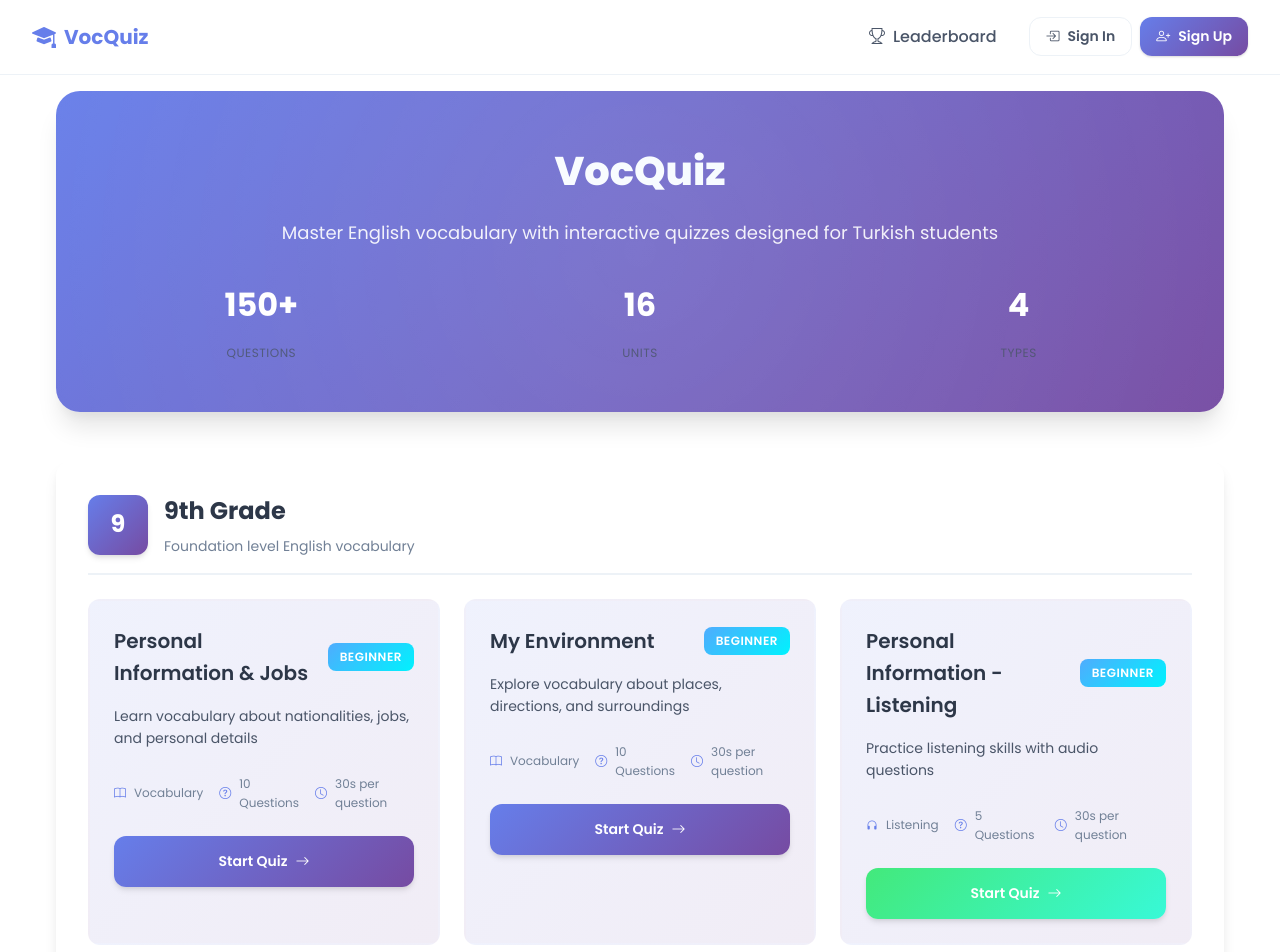
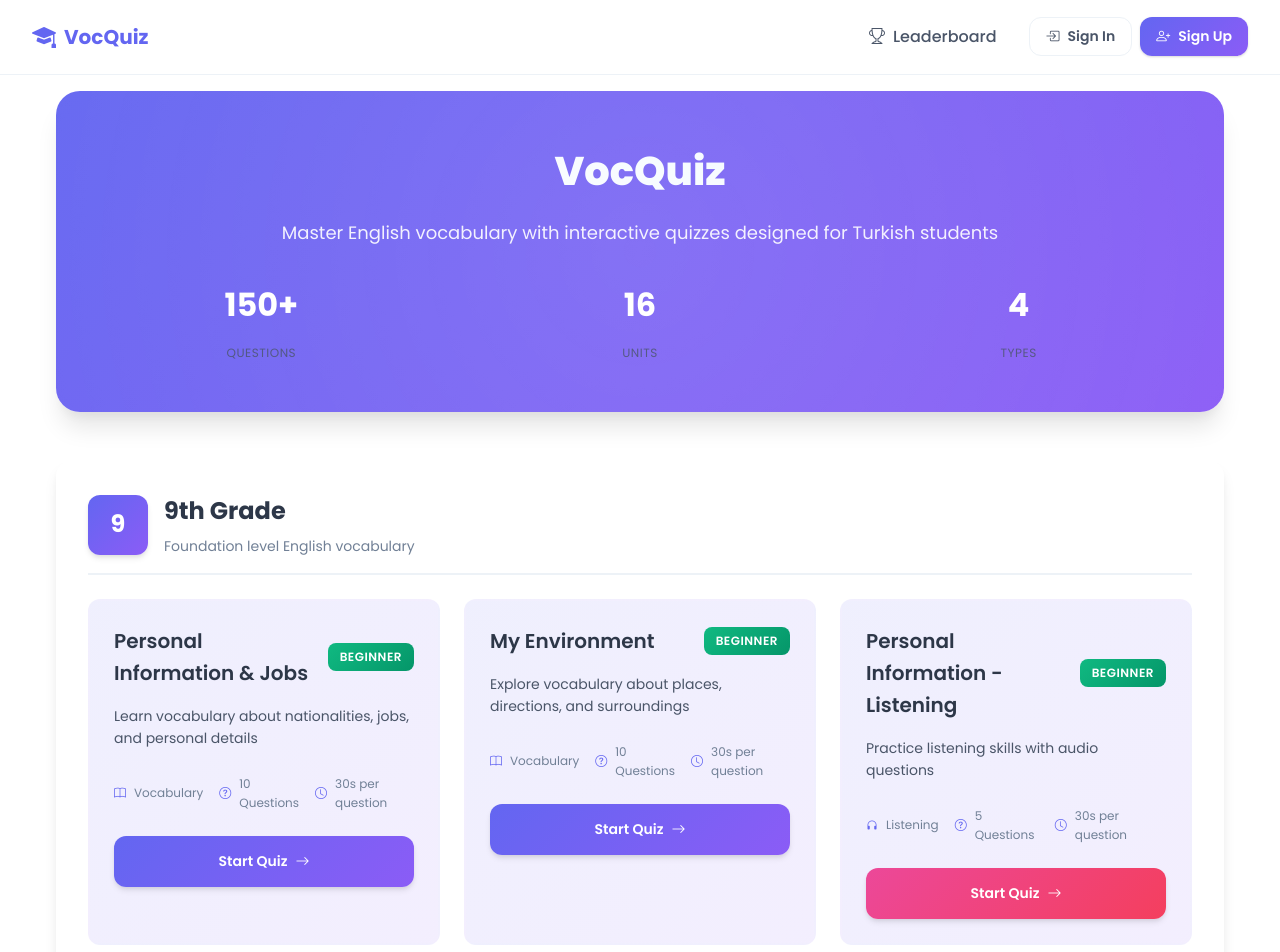
Before and after one commit to cheraphp/tubitak, a React (Create React App) app: page / in a window 1280 px wide. Shown: the top 952 px of the page. Built offline with nearby package versions, Linux system fonts and the light colour scheme.

Commit message:
Fix Theme Colors and Modal Z-Index Issues

```diff
--- a/src/assets/css/auth.css
+++ b/src/assets/css/auth.css
@@ -9,14 +9,14 @@
   display: flex;
   align-items: center;
   justify-content: center;
-  z-index: 1000;
+  z-index: 9999;
   backdrop-filter: blur(5px);
   animation: fadeIn 0.3s ease-out;
   padding: 1rem;
 }
 
 .auth-modal {
-  background: #ffffff;
+  background: var(--bg-white);
   border-radius: var(--radius-2xl);
   width: 100%;
   max-width: 450px;
@@ -71,7 +71,7 @@
 
 .auth-form {
   padding: 2rem;
-  background: #ffffff;
+  background: var(--bg-white);
 }
 
 .form-group {
@@ -93,8 +93,8 @@
   border-radius: var(--radius-lg);
   font-size: 0.875rem;
   transition: var(--transition-fast);
-  background: #ffffff;
-  color: #2d3748;
+  background: var(--bg-white);
+  color: var(--text-primary);
 }
 
 .form-group input:focus {
@@ -143,12 +143,12 @@
 .auth-footer {
   padding: 1.5rem 2rem;
   text-align: center;
-  background: #ffffff;
+  background: var(--bg-white);
   border-top: 1px solid var(--bg-secondary);
 }
 
 .auth-footer p {
-  color: #4a5568;
+  color: var(--text-secondary);
   font-size: 0.875rem;
 }
 
@@ -190,14 +190,14 @@
   display: flex;
   align-items: center;
   justify-content: center;
-  z-index: 1000;
+  z-index: 9999;
   backdrop-filter: blur(5px);
   animation: fadeIn 0.3s ease-out;
   padding: 1rem;
 }
 
 .profile-modal {
-  background: #ffffff;
+  background: var(--bg-white);
   border-radius: var(--radius-2xl);
   width: 100%;
   max-width: 500px;
@@ -211,13 +211,13 @@
   padding: 1rem;
   display: flex;
   justify-content: flex-end;
-  background: #ffffff;
+  background: var(--bg-white);
 }
 
 .profile-content {
   padding: 0 2rem 2rem;
   text-align: center;
-  background: #ffffff;
+  background: var(--bg-white);
 }
 
 .profile-avatar {
@@ -255,12 +255,12 @@
 .profile-info h2 {
   font-size: 1.5rem;
   font-weight: 700;
-  color: #2d3748;
+  color: var(--text-primary);
   margin-bottom: 0.25rem;
 }
 
 .profile-email {
-  color: #4a5568;
+  color: var(--text-secondary);
   font-size: 0.875rem;
   margin-bottom: 2rem;
 }
@@ -287,13 +287,13 @@
 
 .xp-next {
   font-size: 0.75rem;
-  color: var(--text-secondary);
+  color: var(--text-light);
 }
 
 .xp-bar {
   width: 100%;
   height: 8px;
-  background: rgba(102, 126, 234, 0.2);
+  background: var(--bg-secondary);
   border-radius: 4px;
   overflow: hidden;
 }
@@ -341,13 +341,13 @@
 .stat-value {
   font-size: 1.125rem;
   font-weight: 700;
-  color: #2d3748;
+  color: var(--text-primary);
   line-height: 1.2;
 }
 
 .stat-label {
   font-size: 0.75rem;
-  color: #4a5568;
+  color: var(--text-secondary);
   text-transform: uppercase;
   letter-spacing: 0.5px;
 }
--- a/src/assets/css/home.css
+++ b/src/assets/css/home.css
@@ -182,7 +182,7 @@
 }
 
 .unit-card {
-  background: linear-gradient(135deg, rgba(102, 126, 234, 0.1) 0%, rgba(118, 75, 162, 0.1) 100%);
+  background: linear-gradient(135deg, rgba(99, 102, 241, 0.1) 0%, rgba(139, 92, 246, 0.1) 100%);
   border-radius: var(--radius-lg);
   padding: 1.5rem;
   border: 2px solid transparent;
@@ -338,7 +338,7 @@
   text-align: center;
   padding: 1.5rem;
   border-radius: var(--radius-lg);
-  background: linear-gradient(135deg, rgba(102, 126, 234, 0.05) 0%, rgba(118, 75, 162, 0.05) 100%);
+  background: linear-gradient(135deg, rgba(99, 102, 241, 0.05) 0%, rgba(139, 92, 246, 0.05) 100%);
   transition: var(--transition-normal);
 }
 
--- a/src/assets/css/quiz.css
+++ b/src/assets/css/quiz.css
@@ -386,7 +386,7 @@
   left: -100%;
   width: 100%;
   height: 100%;
-  background: linear-gradient(90deg, transparent, rgba(102, 126, 234, 0.1), transparent);
+  background: linear-gradient(90deg, transparent, rgba(99, 102, 241, 0.1), transparent);
   transition: left 0.5s;
 }
 
@@ -396,7 +396,7 @@
 
 .answer-option:hover .answer-label {
   border-color: var(--primary-color);
-  background: rgba(102, 126, 234, 0.05);
+  background: rgba(99, 102, 241, 0.05);
   transform: translateY(-2px);
   box-shadow: var(--shadow-md);
 }
--- a/src/assets/css/result.css
+++ b/src/assets/css/result.css
@@ -349,7 +349,7 @@
 
 /* Performance Insights */
 .performance-insights {
-  background: linear-gradient(135deg, rgba(102, 126, 234, 0.1) 0%, rgba(118, 75, 162, 0.1) 100%);
+  background: linear-gradient(135deg, rgba(99, 102, 241, 0.1) 0%, rgba(139, 92, 246, 0.1) 100%);
   border-radius: var(--radius-lg);
   padding: 1.5rem;
   margin-top: 2rem;
--- a/src/assets/css/style.css
+++ b/src/assets/css/style.css
@@ -11,18 +11,18 @@
 
 :root {
   /* Primary Colors */
-  --primary-gradient: linear-gradient(135deg, #667eea 0%, #764ba2 100%);
-  --secondary-gradient: linear-gradient(135deg, #f093fb 0%, #f5576c 100%);
-  --success-gradient: linear-gradient(135deg, #4facfe 0%, #00f2fe 100%);
-  --warning-gradient: linear-gradient(135deg, #43e97b 0%, #38f9d7 100%);
-  --danger-gradient: linear-gradient(135deg, #fa709a 0%, #fee140 100%);
+  --primary-gradient: linear-gradient(135deg, #6366f1 0%, #8b5cf6 100%);
+  --secondary-gradient: linear-gradient(135deg, #ec4899 0%, #f43f5e 100%);
+  --success-gradient: linear-gradient(135deg, #10b981 0%, #059669 100%);
+  --warning-gradient: linear-gradient(135deg, #f59e0b 0%, #d97706 100%);
+  --danger-gradient: linear-gradient(135deg, #ef4444 0%, #dc2626 100%);
 
   /* Solid Colors */
-  --primary-color: #667eea;
-  --secondary-color: #f5576c;
-  --success-color: #4facfe;
-  --warning-color: #43e97b;
-  --danger-color: #fa709a;
+  --primary-color: #6366f1;
+  --secondary-color: #ec4899;
+  --success-color: #10b981;
+  --warning-color: #f59e0b;
+  --danger-color: #ef4444;
 
   /* Text Colors */
   --text-primary: #2d3748;
@@ -64,6 +64,12 @@
   --bg-secondary: #2d3748;
   --bg-white: #2d3748;
   --bg-dark: #f7fafc;
+
+  /* Dark mode shadows */
+  --shadow-sm: 0 1px 3px 0 rgba(0, 0, 0, 0.3), 0 1px 2px 0 rgba(0, 0, 0, 0.2);
+  --shadow-md: 0 4px 6px -1px rgba(0, 0, 0, 0.3), 0 2px 4px -1px rgba(0, 0, 0, 0.2);
+  --shadow-lg: 0 10px 15px -3px rgba(0, 0, 0, 0.3), 0 4px 6px -2px rgba(0, 0, 0, 0.2);
+  --shadow-xl: 0 20px 25px -5px rgba(0, 0, 0, 0.4), 0 10px 10px -5px rgba(0, 0, 0, 0.3);
 }
 
 body {
@@ -75,7 +81,7 @@ body {
 
 .app-container {
   min-height: 100vh;
-  background: linear-gradient(135deg, #667eea 0%, #764ba2 100%);
+  background: var(--primary-gradient);
   padding: 0;
   position: relative;
   overflow-x: hidden;
@@ -413,9 +419,10 @@ body {
 /* Theme Toggle */
 .theme-toggle {
   position: fixed;
-  bottom: 2rem;
+  top: 50%;
   right: 2rem;
-  z-index: 1000;
+  transform: translateY(-50%);
+  z-index: 999;
   width: 50px;
   height: 50px;
   border-radius: 50%;
@@ -429,10 +436,14 @@ body {
   font-size: 1.25rem;
   color: var(--text-primary);
   transition: var(--transition-normal);
+  border: 2px solid var(--primary-color);
 }
 
 .theme-toggle:hover {
   transform: scale(1.1);
+  box-shadow: var(--shadow-xl);
+  background: var(--primary-color);
+  color: var(--text-white);
 }
 
 /* Error Page Styles */
@@ -474,10 +485,16 @@ body {
   }
 
   .theme-toggle {
-    bottom: 1rem;
+    top: auto;
+    bottom: 2rem;
     right: 1rem;
+    transform: none;
     width: 45px;
     height: 45px;
+  }
+
+  .theme-toggle:hover {
+    transform: scale(1.1);
   }
 }
 
--- a/src/components/Home.js
+++ b/src/components/Home.js
@@ -215,8 +215,8 @@ function Home() {
 
   const getTypeColor = (type) => {
     switch (type) {
-      case 'listening': return 'var(--warning-gradient)';
-      case 'speaking': return 'var(--danger-gradient)';
+      case 'listening': return 'var(--secondary-gradient)';
+      case 'speaking': return 'var(--warning-gradient)';
       case 'visual': return 'var(--success-gradient)';
       default: return 'var(--primary-gradient)';
     }
```
